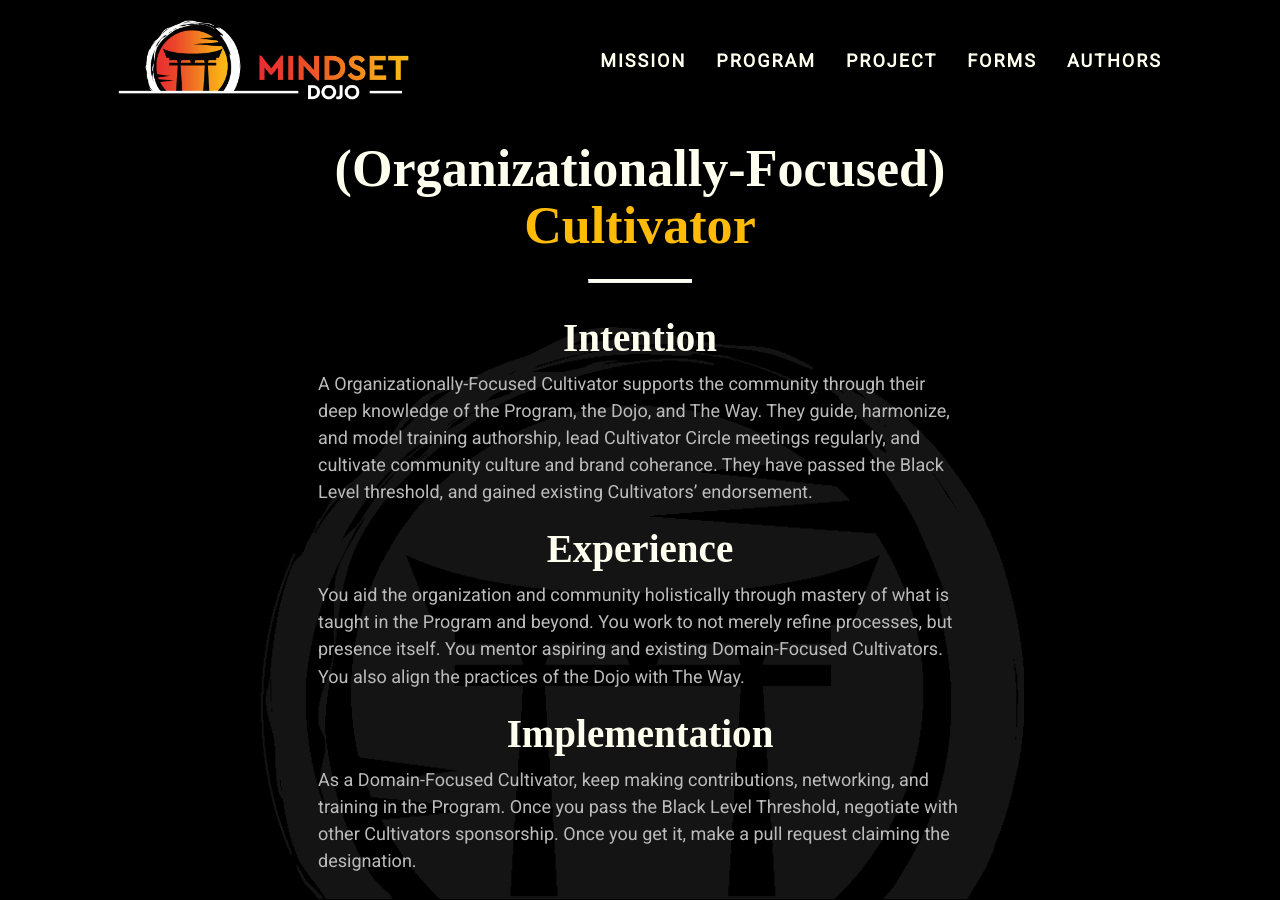
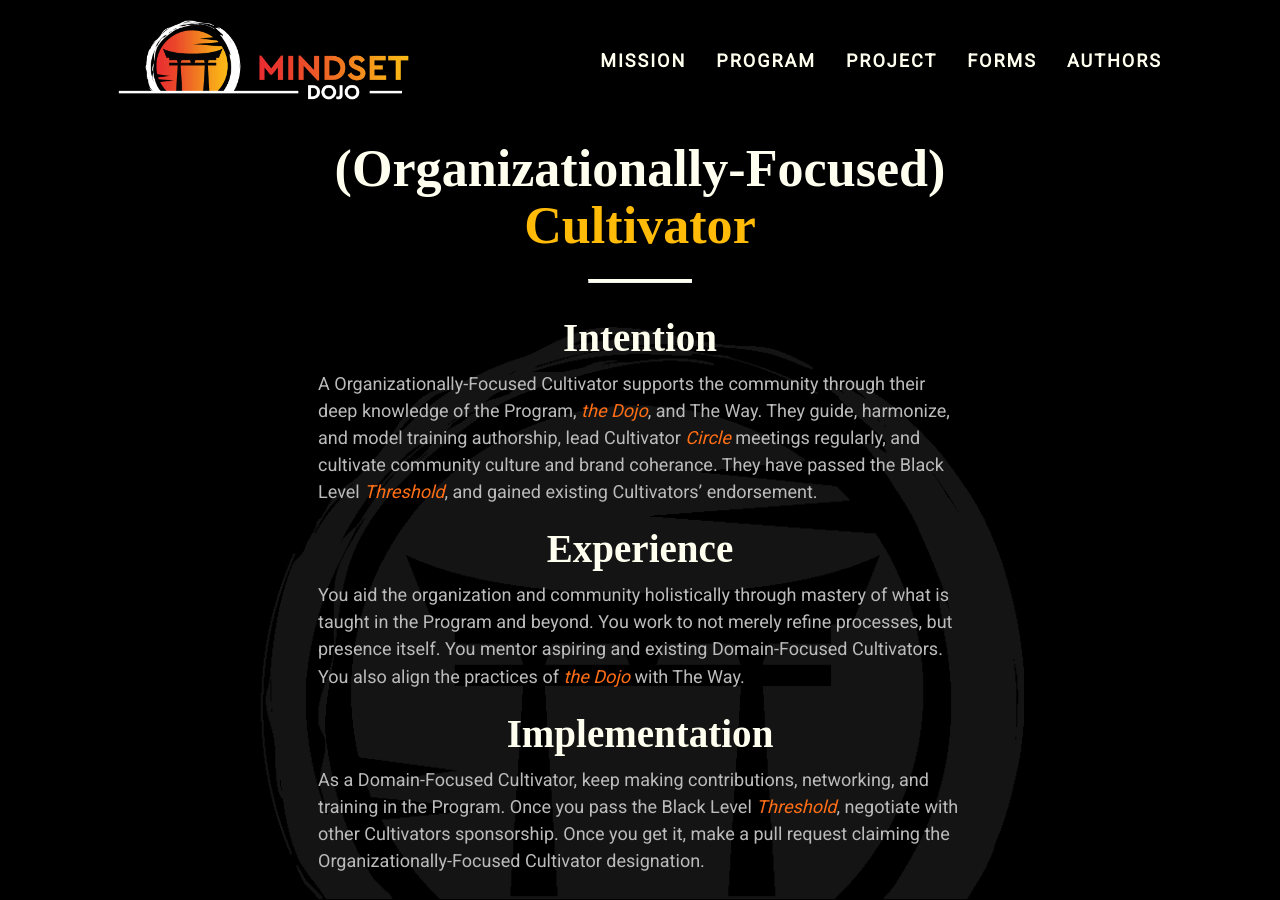
Before and after one commit to mindset-dojo/mindset-dojo.github.io, a Jekyll site: the page built from _forms/organizationally-focused-cultivator.md, in a window 1280 px wide and 900 px high. Built offline with Jekyll 4.4.1, drawn with Linux system fonts in a browser that asks for light colours; some web fonts are replaced.

Commit message:
feat(forms): add links to other forms in new forms.

```diff
--- a/_forms/organizationally-focused-cultivator.md
+++ b/_forms/organizationally-focused-cultivator.md
@@ -11,15 +11,15 @@ excerpt: "A Organizationally-Focused Cultivator supports the community through t
 
 ## Intention
 
-A Organizationally-Focused Cultivator supports the community through their deep knowledge of the Program, the Dojo, and The Way. They guide, harmonize, and model training authorship, lead Cultivator Circle meetings regularly, and cultivate community culture and brand coherance. They have passed the Black Level threshold, and gained existing Cultivators' endorsement.
+A Organizationally-Focused Cultivator supports the community through their deep knowledge of the Program, [the Dojo](../dojo/), and The Way. They guide, harmonize, and model training authorship, lead Cultivator [Circle](../circle/) meetings regularly, and cultivate community culture and brand coherance. They have passed the Black Level [Threshold](../threshold/), and gained existing Cultivators' endorsement.
 
 ## Experience
 
-You aid the organization and community holistically through mastery of what is taught in the Program and beyond. You work to not merely refine processes, but presence itself. You mentor aspiring and existing Domain-Focused Cultivators. You also align the practices of the Dojo with The Way.
+You aid the organization and community holistically through mastery of what is taught in the Program and beyond. You work to not merely refine processes, but presence itself. You mentor aspiring and existing Domain-Focused Cultivators. You also align the practices of [the Dojo](../dojo/) with The Way.
 
 ## Implementation
 
-As a Domain-Focused Cultivator, keep making contributions, networking, and training in the Program. Once you pass the Black Level Threshold, negotiate with other Cultivators sponsorship. Once you get it, make a pull request claiming the designation.
+As a Domain-Focused Cultivator, keep making contributions, networking, and training in the Program. Once you pass the Black Level [Threshold](../threshold/), negotiate with other Cultivators sponsorship. Once you get it, make a pull request claiming the Organizationally-Focused Cultivator designation.
 
 ## Inspiration
 
```
Also changed, not shown: _forms/domain-focused-cultivator.md (+3 -3 lines).
